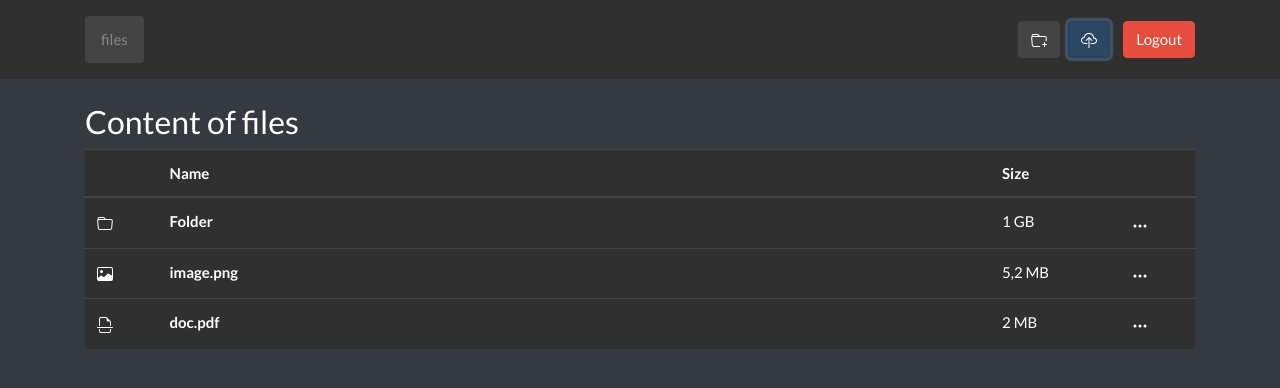
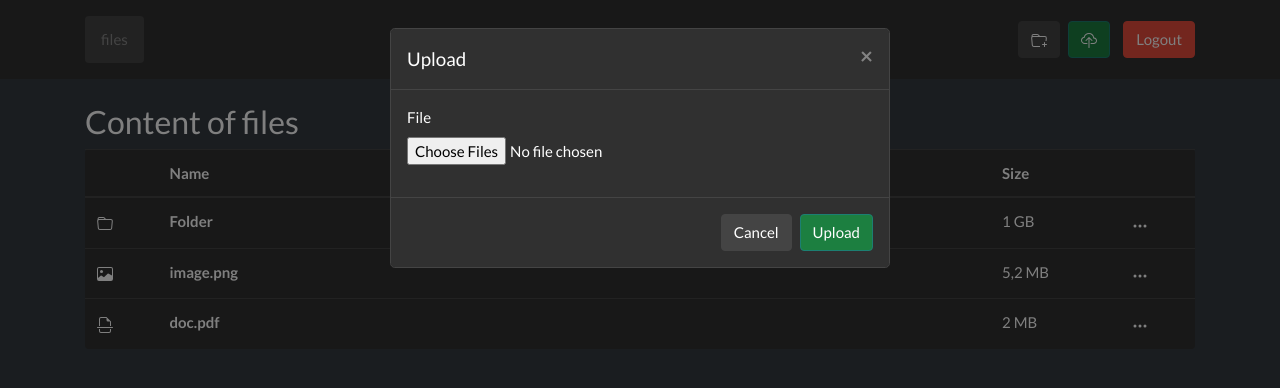
Before and after one commit to EmnichtdaYT/OpenGraphFileUpload, a website: page view/dashboard.html in a window 1280 px wide. Both pictures are taken after a click on the button 1089 px from the left and 39 px from the top of the page. Drawn offline with nearby package versions, Linux system fonts and the light colour scheme.

Commit message:
made upload possible on frontend added modal with form javascript to handle upload small change: upload button is now btn-success for branding

```diff
--- a/view/dashboard.html
+++ b/view/dashboard.html
@@ -71,7 +71,13 @@
               />
             </svg>
           </button>
-          <button class="btn btn-primary" style="margin-right: 10px" id="uploadButton">
+          <button
+            class="btn btn-success"
+            style="margin-right: 10px"
+            id="uploadButton"
+            data-toggle="modal"
+            data-target="#uploadModal"
+          >
             <svg
               xmlns="http://www.w3.org/2000/svg"
               width="16"
@@ -214,6 +220,50 @@
       </table>
     </div>
 
+    <div
+      class="modal fade"
+      id="uploadModal"
+      aria-labelledby="uploadModalLabel"
+      aria-hidden="true"
+      tabindex="-1"
+      role="dialog"
+    >
+      <div class="modal-dialog" role="document">
+        <div class="modal-content">
+          <div class="modal-header">
+            <h5 class="modal-title" id="uploadModalLabel">Upload</h5>
+            <button type="button" class="close" data-dismiss="modal" aria-label="Close">
+              <span aria-hidden="true">&times;</span>
+            </button>
+          </div>
+          <div class="modal-body">
+            <form id="uploadModalForm">
+              <div class="form-group">
+                <label for="files">File</label>
+                <input class="form-control-file" id="files" type="file" name="files" multiple="multiple" />
+              </div>
+            </form>
+          </div>
+          <div class="modal-footer">
+            <button type="button" class="btn btn-secondary" data-dismiss="modal">Cancel</button>
+            <button onclick="handleUploadForm()" type="button" class="btn btn-success">Upload</button>
+          </div>
+        </div>
+      </div>
+    </div>
+
+    <script>
+      function handleUploadForm() {
+        fetch("/upload", {
+          method: "POST",
+          mode: "same-origin",
+          credentials: "same-origin",
+          redirect: "error",
+          body: new FormData(document.getElementById("uploadModalForm")),
+        })
+      }
+    </script>
+
     <!-- Bootstrap JS -->
     <script
       src="https://cdn.jsdelivr.net/npm/jquery@3.5.1/dist/jquery.slim.min.js"
```
